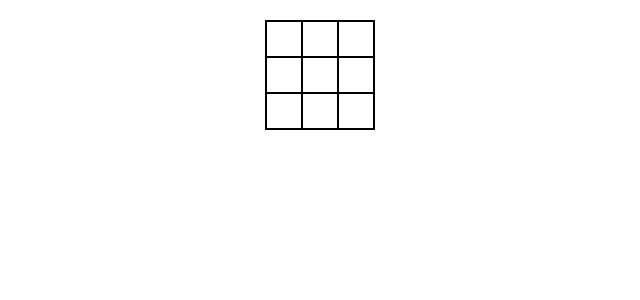
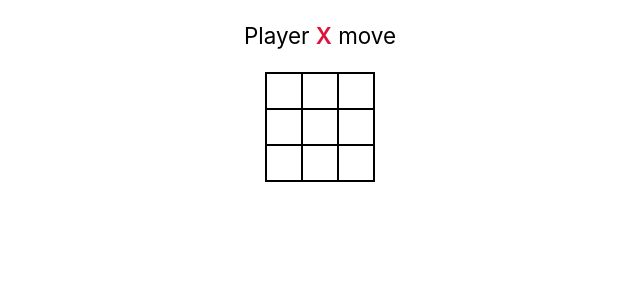
Before and after one commit to vr1jheid/tick-tack-toe.react, a React (Create React App) app: page / in a window 1280 px wide. Shown: the top 300 px of the page, without its empty margins (320-960 px from the left). Built offline with nearby package versions, Linux system fonts and the light colour scheme.

Commit message:
Изменения стилей
Добавлена строка с информацией о текущем игроке
Изменены некоторые стили

```diff
--- a/src/components/Game.jsx
+++ b/src/components/Game.jsx
@@ -14,6 +14,16 @@ const WinnerInfo = styled.div`
 
 const WinnerText = styled.p`
   margin: 0;
+`;
+
+const MoveInfo = styled.p`
+  font-size: 1.4rem;
+  font-weight: 400;
+`;
+
+const Player = styled.span`
+  font-weight: 600;
+  color: crimson;
 `;
 
 const GameField = styled.div`
@@ -141,12 +151,16 @@ const Game = () => {
   console.log(winnerInfo);
   return (
     <>
+      <MoveInfo>
+        Player <Player>{currentPlayer}</Player> move
+      </MoveInfo>
       <GameField className="game">
         {currentField.map((row, rowIndex) => (
           <Row key={`row: ${rowIndex}`}>
             {row.map((value, colIndex) => (
               <Square
                 key={`${rowIndex}:${colIndex}`}
+                disabled={Boolean(winnerInfo)}
                 $winner={
                   winnerInfo &&
                   winnerInfo.winner !== "Draw" &&
@@ -167,9 +181,13 @@ const Game = () => {
       {Boolean(winnerInfo) && (
         <WinnerInfo>
           <WinnerText>
-            {winnerInfo.winner === "Draw"
-              ? "Draw!"
-              : `Winner: ${winnerInfo.winner}`}
+            {winnerInfo.winner === "Draw" ? (
+              <Player>Draw!</Player>
+            ) : (
+              <>
+                Winner: <Player>{winnerInfo.winner}</Player>
+              </>
+            )}
           </WinnerText>
           <button onClick={resetGame}>Try again</button>
         </WinnerInfo>
```
